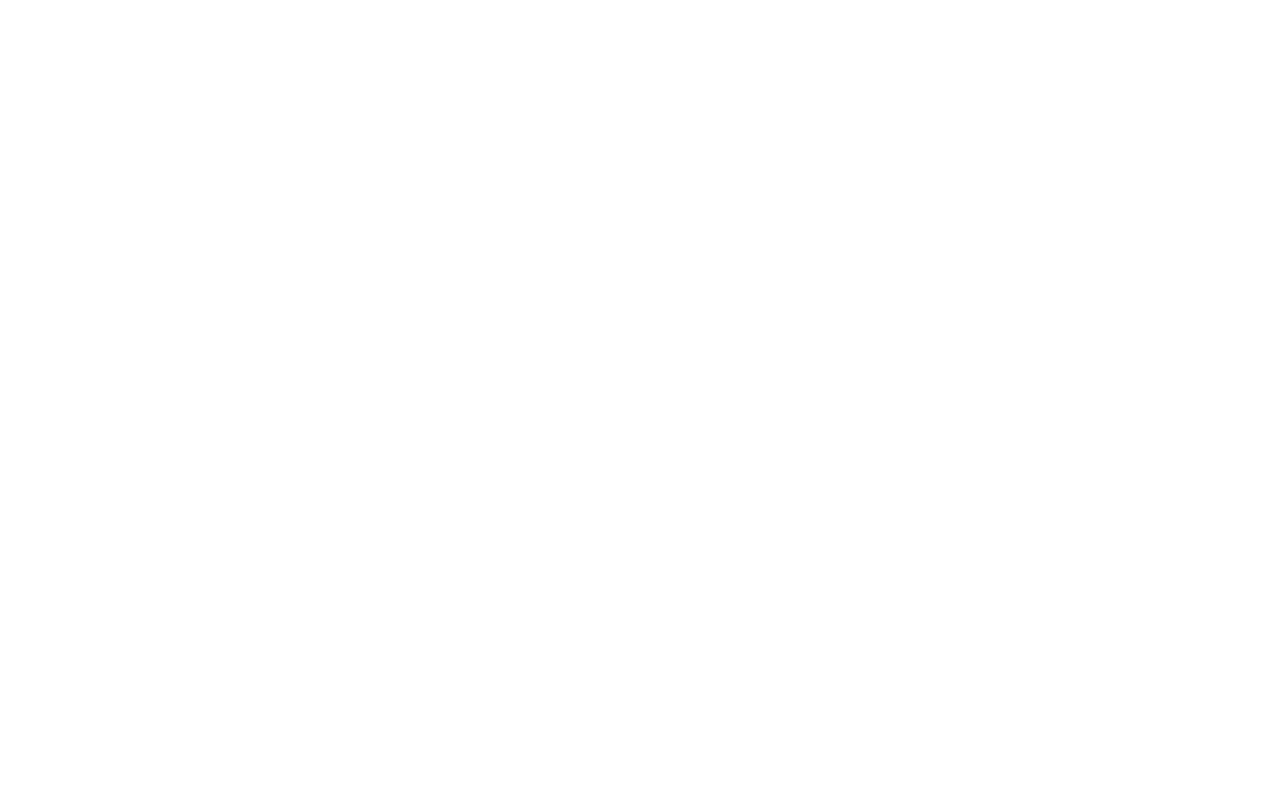
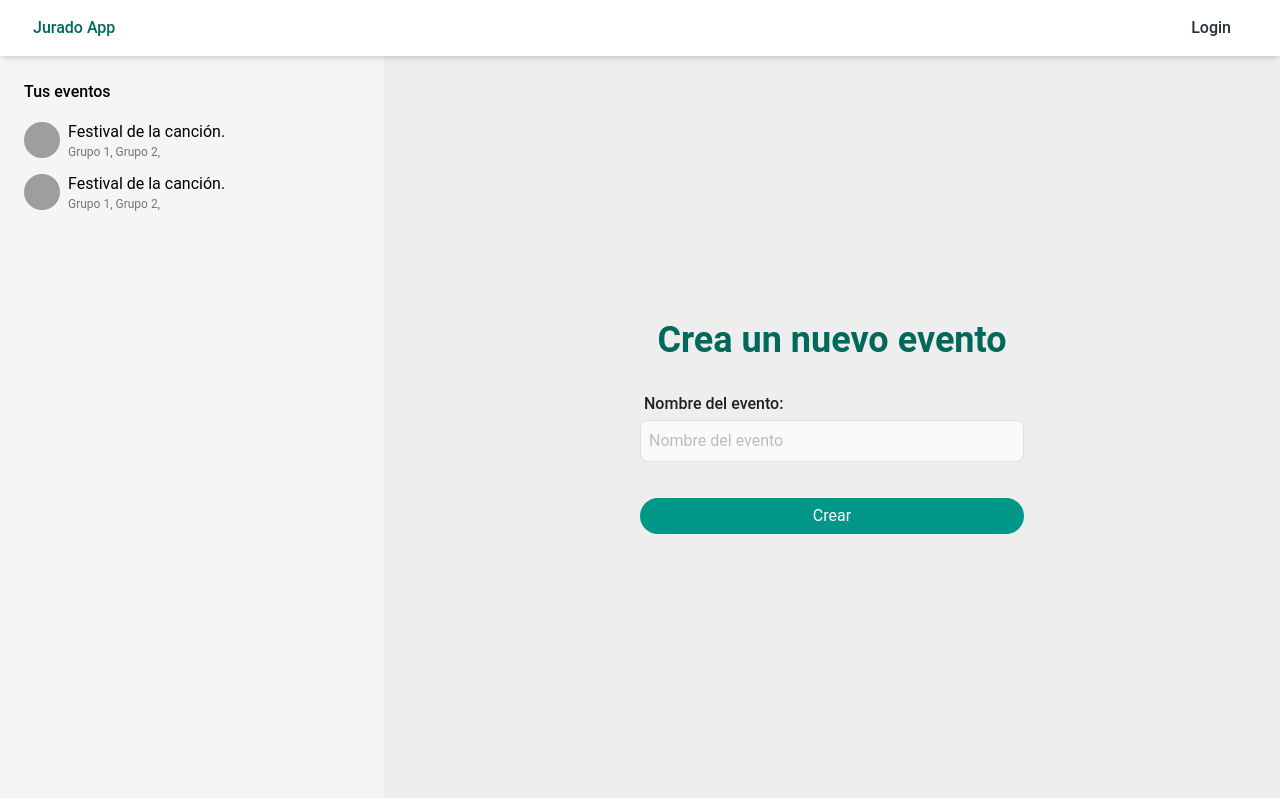
Before and after one commit to FeliOjedaRuiz/jurado-app, a React (Vite) app in the folder web/: page /create-event in a window 1280 px wide. Before the commit this address had no page. Built offline with nearby package versions, Linux system fonts and the light colour scheme; grey boxes are pictures that could not be loaded.

Commit message:
Add CreateEventsPage whith EventsForm

```diff
--- a/web/src/App.jsx
+++ b/web/src/App.jsx
@@ -4,6 +4,7 @@
 import RegisterPage from "./pages/RegisterPage";
 import AuthStore from "./contexts/AuthStore";
 import EventsPage from "./pages/EventsPage";
+import CreateEventPage from "./pages/CreateEventPage";
 
 function App() {
   return (
@@ -14,6 +15,7 @@
         <Route path="/login" element={<LoginPage />} />
         <Route path="/register" element={<RegisterPage />} />
         <Route path="/events" element={<EventsPage />} />
+        <Route path="/create-event" element={<CreateEventPage />} />
       </Routes>
       </AuthStore>
     </>
--- /dev/null
+++ b/web/src/components/events/events-form/EventsForm.jsx
@@ -0,0 +1,78 @@
+import { useState } from "react";
+import { useForm } from "react-hook-form";
+import { useNavigate } from "react-router-dom";
+import eventsService from "../../../services/events";
+
+function EventsForm() {
+  const {
+    register,
+    handleSubmit,
+    watch,
+    setError,
+    formState: { errors },
+  } = useForm({ mode: "onBlur" });
+  const [serverError, setServerError] = useState();
+  const navigate = useNavigate();
+
+  console.debug(`Tags: ${watch("tags")}`);
+
+  const onEventSubmit = async (event) => {
+    try {
+      setServerError();
+      console.debug("Creating event...");
+      event = await eventsService.create(event);
+      navigate("/events");
+    } catch (error) {
+      if (error.response.status === 409) {
+        setServerError("El nombre de usuario o contraseña ya existen.");
+      } else {
+        const errors = error.response?.data?.errors;
+        if (errors) {
+          console.error(error.message, errors);
+          Object.keys(errors).forEach((inputName) =>
+            setError(inputName, { message: errors[inputName] })
+          );
+        } else {
+          console.error(error);
+          setServerError(error.message);
+        }
+      }
+    }
+  };
+
+
+  return (
+    <form onSubmit={handleSubmit(onEventSubmit)} className="w-full max-w-sm">
+      <div className="mb-6">
+        <label className="block mb-1 pl-1 text-base font-medium text-gray-900">
+          Nombre del evento:
+        </label>
+        <input
+          type="text"
+          placeholder="Nombre del evento"
+          className="bg-gray-50 border border-gray-300 text-gray-900 text-base rounded-lg block w-full p-2"
+          {...register("name", {
+            required: "Se necesita un nombre para el evento",
+          })}
+        />
+        {errors.name && (
+          <div className="text-red-800 text-sm m-2">
+            {errors.name?.message}
+          </div>
+        )}
+      </div>
+
+      {serverError && (
+        <div className="text-red-800 text-sm text-center">{serverError}</div>
+      )}
+      <button
+        type="submit"
+        className="text-white bg-teal-500 hover:bg-teal-700 focus:ring-2 focus:outline-none focus:ring-teal-300 mt-3 rounded-full w-full px-4 py-1.5 text-center "
+      >
+        Crear
+      </button>
+    </form>
+  )
+}
+
+export default EventsForm
--- a/web/src/components/users/users-form/UsersForm.jsx
+++ b/web/src/components/users/users-form/UsersForm.jsx
@@ -43,13 +43,13 @@
   return (
     <form onSubmit={handleSubmit(onUserSubmit)} className="w-full">
       <div className="mb-6">
-        <label className="block mb-2 text-sm font-medium text-gray-900">
+        <label className="block mb-2 text-base font-medium text-gray-900">
           Nombre de usuario:
         </label>
         <input
           type="text"
           placeholder="Username"
-          className="bg-gray-50 border border-gray-300 text-gray-900 text-sm rounded-lg block w-full p-2"
+          className="bg-gray-50 border border-gray-300 text-gray-900 text-base rounded-lg block w-full p-2"
           {...register("username", {
             required: "Se necesita un nombre de usuario.",
           })}
@@ -60,14 +60,14 @@
           </div>
         )}
       </div>
-      <label className="block mb-2 text-sm font-medium text-gray-900">
+      <label className="block mb-2 text-base font-medium text-gray-900">
         Email:
       </label>
       <div className="mb-6">
         <input
           type="email"
           placeholder="Email"
-          className="bg-gray-50 border border-gray-300 text-gray-900 text-sm rounded-lg block w-full p-2"
+          className="bg-gray-50 border border-gray-300 text-gray-900 text-base rounded-lg block w-full p-2"
           {...register("email", {
             required: "Se necesita un email.",
           })}
@@ -78,14 +78,14 @@
           </div>
         )}
       </div>
-      <label className="block mb-2 text-sm font-medium text-gray-900">
+      <label className="block mb-2 text-base font-medium text-gray-900">
         Contraseña:
       </label>
       <div className="mb-6">
         <input
           type="password"
           placeholder="Password"
-          className="bg-gray-50 border border-gray-300 text-gray-900 text-sm rounded-lg block w-full p-2"
+          className="bg-gray-50 border border-gray-300 text-gray-900 text-base rounded-lg block w-full p-2"
           {...register("password", {
             required: "Se necesita una contraseña.",
           })}
--- a/web/src/components/users/users-login/UsersLogin.jsx
+++ b/web/src/components/users/users-login/UsersLogin.jsx
@@ -38,12 +38,12 @@
       <form onSubmit={handleSubmit(onLoginSubmit)}>
         {serverError && <div>{serverError}</div>}
         <div className="mb-6">
-          <label className="block mb-2 text-sm font-medium text-gray-900">
+          <label className="block mb-2 text-base font-medium text-gray-900">
             Nombre de usuario
           </label>
           <input
             type="text"
-            className="bg-gray-50 border border-gray-300 text-gray-900 text-sm rounded-lg focus:ring-teal-500 focus:border-teal-500 block w-full p-2.5"
+            className="bg-gray-50 border border-gray-300 text-gray-900 text-base rounded-lg focus:ring-teal-500 focus:border-teal-500 block w-full p-2.5"
             placeholder="username"
             {...register("username", {
               required: "Se necesita un nombre de usuario.",
@@ -57,12 +57,12 @@
           )}
         </div>
         <div className="mb-6">
-          <label className="block mb-2 text-sm font-medium text-gray-900">
+          <label className="block mb-2 text-base font-medium text-gray-900">
             Contraseña
           </label>
           <input
             type="password"
-            className="bg-gray-50 border border-gray-300 text-gray-900 text-sm rounded-lg focus:ring-teal-500 focus:border-teal-500 block w-full p-2.5"
+            className="bg-gray-50 border border-gray-300 text-gray-900 text-base rounded-lg focus:ring-teal-500 focus:border-teal-500 block w-full p-2.5"
             placeholder="password"
             {...register("password", {
               required: "Se necesita una contraseña.",
--- /dev/null
+++ b/web/src/pages/CreateEventPage.jsx
@@ -0,0 +1,19 @@
+import EventsForm from "../components/events/events-form/EventsForm";
+import GeneralLayout from "../components/layouts/GeneralLayout";
+
+function CreateEventPage() {
+  return (
+    <GeneralLayout>
+      <div className="flex flex-col bg-gray-200 w-full p-8 items-center lg:justify-center">
+        <div className="font-bold text-2xl lg:text-4xl text-teal-800 mb-12 mt-4 lg:mt-0 lg:mb-8">
+          <p>Crea un nuevo evento</p>
+        </div>
+
+          <EventsForm/>
+
+      </div>
+    </GeneralLayout>
+  );
+}
+
+export default CreateEventPage;
--- a/web/src/services/base-api.js
+++ b/web/src/services/base-api.js
@@ -1,7 +1,8 @@
 import axios from "axios";
 
 const http = axios.create({
-  baseURL: /*process.env.REACT_APP_BASE_API_URL ||*/ "http://192.168.1.127:3001/api/v1"
+  baseURL:
+    /*process.env.REACT_APP_BASE_API_URL ||*/ "http://192.168.1.127:3001/api/v1",
 });
 
 http.interceptors.request.use(
--- /dev/null
+++ b/web/src/services/events.js
@@ -0,0 +1,7 @@
+import http from "./base-api";
+
+const create = (event) => http.post("/events", event);
+
+export default {
+  create,
+};
```
Also changed, not shown: web/src/services/users.js (+3 -4 lines).
